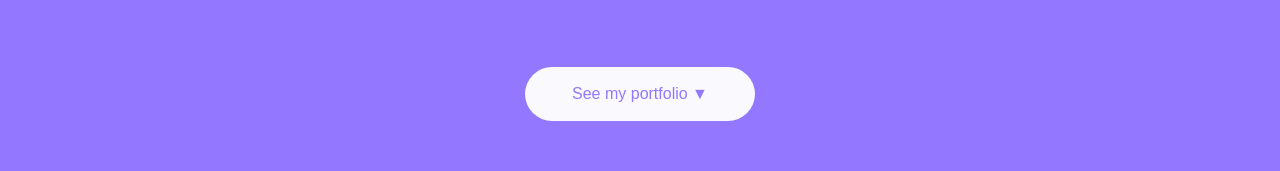
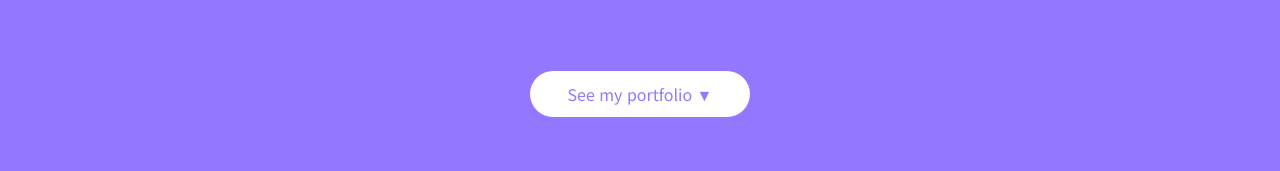
Before and after one commit to parkeunae/portfolio, a React app: page / in a window 1280 px wide. Shown: the part 318-489 px from the top of the page. Built offline with nearby package versions, Linux system fonts and the light colour scheme.

Commit message:
fix: fix button style

```diff
--- a/src/App.scss
+++ b/src/App.scss
@@ -63,6 +63,21 @@ li {
     margin: 0 auto;
 }
 
+.fill-button {
+    width: 220px;
+    height: 46px;
+    border: none;
+    border-radius: 60px;
+    color:  #fff;
+    background-color:$main-color;
+    cursor: pointer;
+
+    &.reverse {
+        color: $main-color;
+        background-color: #fff;
+    }
+}
+
 // Fix container width
 @media screen and (min-width: 1200px) {
     .container {
--- a/src/components/Header/Header.tsx
+++ b/src/components/Header/Header.tsx
@@ -1,4 +1,5 @@
 import React from 'react';
+import classNames from 'classnames';
 
 const Header = () => {
     return (
@@ -11,7 +12,7 @@ const Header = () => {
                     안녕하세요,<br />
                     프론트엔드 개발자 박은애입니다.
                 </p>
-                <button className="header-button">
+                <button className={ classNames('fill-button', 'reverse') }>
                     See my portfolio ▼
                 </button>
             </div>
--- a/src/components/Header/_Header.scss
+++ b/src/components/Header/_Header.scss
@@ -26,17 +26,6 @@
         line-height: 1.5;
         color: #fff;
     }
-
-    &-button {
-        width: 230px;
-        height: 54px;
-        border: none;
-        border-radius: 60px;
-        font-family: 'Public Sans', sans-serif;
-        color: $main-color;
-        background-color: #FAF9FE;
-        cursor: pointer;
-    }
 }
 
 @media screen and (min-width: 768px) {
```
